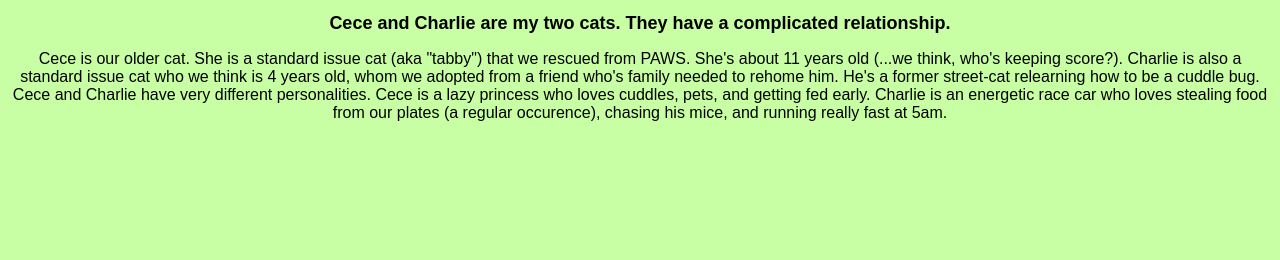
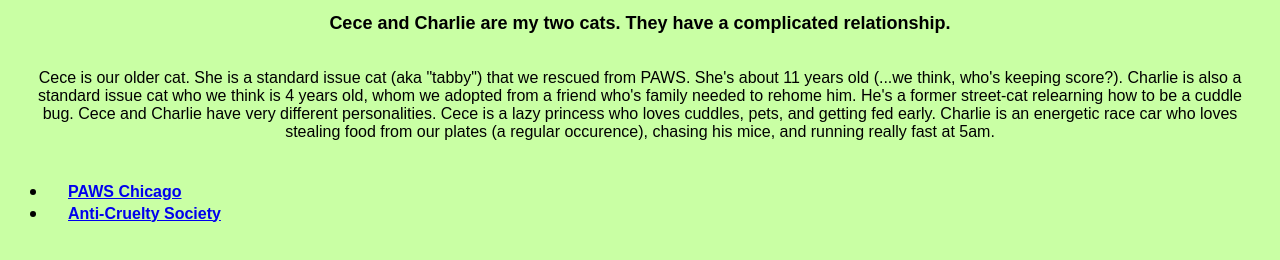
Before and after one commit to jmacapagal90/james-mac-prework-project, a plain HTML site: page index.html in a window 1280 px wide. Shown: the part 326-586 px from the top of the page. Drawn offline with Linux system fonts and the light colour scheme.

Commit message:
added H3, links into list

```diff
--- a/script.js
+++ b/script.js
@@ -74,3 +74,46 @@ function clickAlert() {
 }
 
 input.addEventListener('click', clickAlert);
+
+//create divC
+const divC = document.createElement('div');
+divC.id = 'c'
+//append divB to body
+document.querySelector("body").appendChild(divC);
+
+//create h3 tag
+const h3 = document.createElement("h3");
+h3.id = 'h3';
+
+//create a tag for paws chicago
+const a1 = document.createElement("a");
+a1.id = `paws-link`
+a1.href = `https://www.pawschicago.org/`
+a1.textContent = "PAWS Chicago"
+
+//create a tag for anti-cruelty society
+const a2 = document.createElement("a");
+a2.id = `anti-cruelty`
+a2.href = `https://anticruelty.org/`
+a2.textContent = `Anti-Cruelty Society`
+
+//create ul tag
+const ul = document.createElement("ul")
+ul.id = `links`
+
+// create li tag and append a1 and a2
+const li1 = document.createElement("li")
+li1.id = `paws`
+li1.append(a1)
+ul.append(li1)
+
+const li2 = document.createElement("li")
+li2.id = `acs`
+li2.append(a2)
+ul.append(li2)
+
+// append ul to h3, h3 to divC, and divC to body
+
+h3.append(ul)
+divC.append(h3)
+body.append(divC)
--- a/style.css
+++ b/style.css
@@ -11,6 +11,23 @@ h1 {
 h2 {
   font-size: large;
   text-align: center;
+  font-family: Arial, Helvetica, sans-serif;
+}
+
+p {
+  display:inline-block;
+  text-align: center;
+  padding: 20px;
+  margin: auto;
+  font-size: medium;
+  font-family: Arial, Helvetica, sans-serif;
+}
+
+a {
+  text-align: center;
+  padding: 20px;
+  margin: auto;
+  font-size: medium;
   font-family: Arial, Helvetica, sans-serif;
 }
 
```
